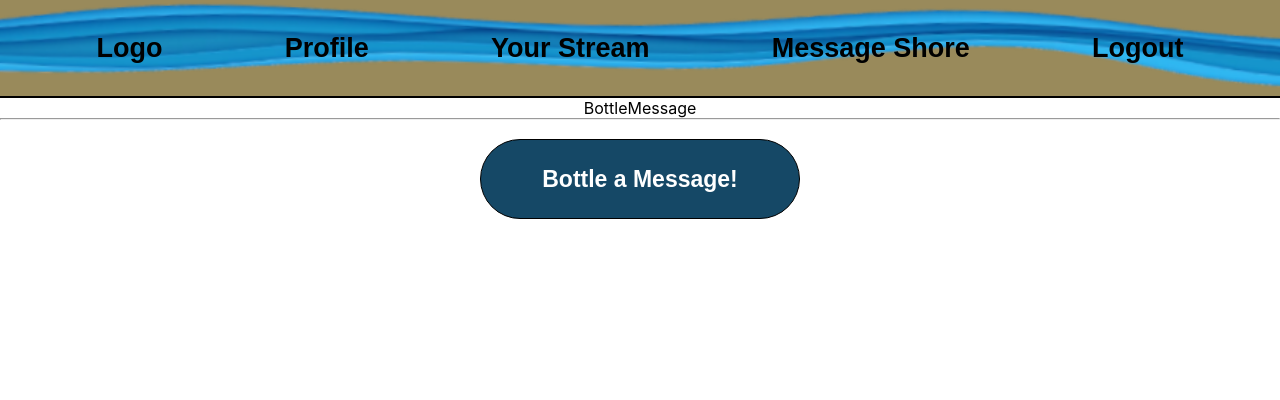
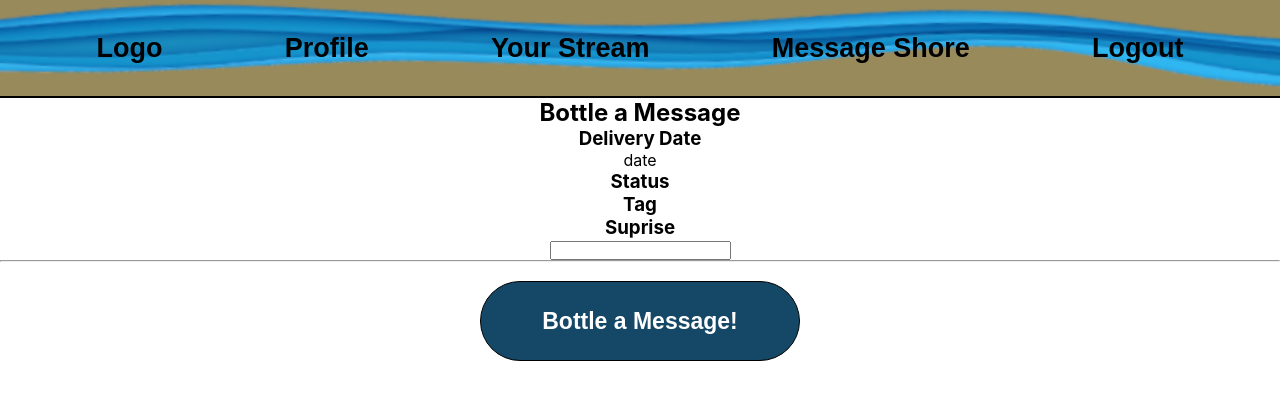
Before and after one commit to DannyHayek/time-capsule-client, a React (Create React App) app: page /bottleMessage in a window 1280 px wide. Shown: the top 400 px of the page. Built offline with nearby package versions, Linux system fonts and the light colour scheme.

Commit message:
Created basic components for bottle message page

```diff
--- /dev/null
+++ b/src/components/bottleMessage/BottleMessageBody.jsx
@@ -0,0 +1,11 @@
+import React from 'react'
+
+const BottleMessageBody = () => {
+  return (
+    <div>
+        <input></input>
+    </div>
+  )
+}
+
+export default BottleMessageBody
--- /dev/null
+++ b/src/components/bottleMessage/BottleMessageCard.jsx
@@ -0,0 +1,14 @@
+import React from 'react'
+import BottleMessageDetails from './BottleMessageDetails'
+import BottleMessageBody from './BottleMessageBody'
+
+const BottleMessageCard = () => {
+  return (
+    <div className='flex column bottle-message-card'>
+        <BottleMessageDetails />
+        <BottleMessageBody />
+    </div>
+  )
+}
+
+export default BottleMessageCard
--- /dev/null
+++ b/src/components/bottleMessage/BottleMessageDate.jsx
@@ -0,0 +1,12 @@
+import React from 'react'
+
+const BottleMessageDate = () => {
+  return (
+    <div>
+        <h3>Delivery Date</h3>
+        <p>date</p>
+    </div>
+  )
+}
+
+export default BottleMessageDate
--- /dev/null
+++ b/src/components/bottleMessage/BottleMessageDetails.jsx
@@ -0,0 +1,18 @@
+import React from 'react'
+import BottleMessageDate from './BottleMessageDate'
+import BottleMessageStatus from './BottleMessageStatus'
+import BottleMessageTag from './BottleMessageTag'
+import BottleMessageSurprise from './BottleMessageSurprise'
+
+const BottleMessageDetails = () => {
+  return (
+    <div>
+        <BottleMessageDate />
+        <BottleMessageStatus />
+        <BottleMessageTag />
+        <BottleMessageSurprise />
+    </div>
+  )
+}
+
+export default BottleMessageDetails
--- /dev/null
+++ b/src/components/bottleMessage/BottleMessageStatus.jsx
@@ -0,0 +1,11 @@
+import React from 'react'
+
+const BottleMessageStatus = () => {
+  return (
+    <div>
+        <h3>Status</h3>
+    </div>
+  )
+}
+
+export default BottleMessageStatus
--- /dev/null
+++ b/src/components/bottleMessage/BottleMessageSurprise.jsx
@@ -0,0 +1,11 @@
+import React from 'react'
+
+const BottleMessageSurprise = () => {
+  return (
+    <div>
+        <h3>Suprise</h3>
+    </div>
+  )
+}
+
+export default BottleMessageSurprise
--- /dev/null
+++ b/src/components/bottleMessage/BottleMessageTag.jsx
@@ -0,0 +1,11 @@
+import React from 'react'
+
+const BottleMessageTag = () => {
+  return (
+    <div>
+        <h3>Tag</h3>
+    </div>
+  )
+}
+
+export default BottleMessageTag
--- /dev/null
+++ b/src/components/bottleMessage/BottleMessageTitle.jsx
@@ -0,0 +1,11 @@
+import React from 'react'
+
+const BottleMessageTitle = () => {
+  return (
+    <div>
+        <h2>Bottle a Message</h2>
+    </div>
+  )
+}
+
+export default BottleMessageTitle
--- a/src/components/shared/BottleMessageButton.jsx
+++ b/src/components/shared/BottleMessageButton.jsx
@@ -9,7 +9,7 @@ const BottleMessageButton = () => {
         <hr></hr>
 
         <button className='primary-btn bottle-message-button' onClick={() => {
-            navigate("/createMessage");
+            navigate("/bottleMessage");
              }}>
                 Bottle a Message!
             </button>
--- a/src/pages/BottleMessage/BottleMessage.jsx
+++ b/src/pages/BottleMessage/BottleMessage.jsx
@@ -1,8 +1,13 @@
 import React from 'react'
+import BottleMessageTitle from '../../components/bottleMessage/BottleMessageTitle'
+import BottleMessageCard from '../../components/bottleMessage/BottleMessageCard'
 
 const BottleMessage = () => {
   return (
-    <div>BottleMessage</div>
+    <div>
+      <BottleMessageTitle />
+      <BottleMessageCard />
+    </div>
   )
 }
 
```
